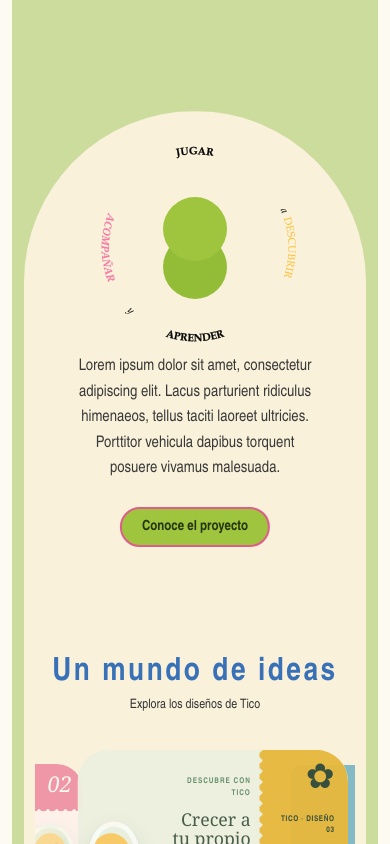
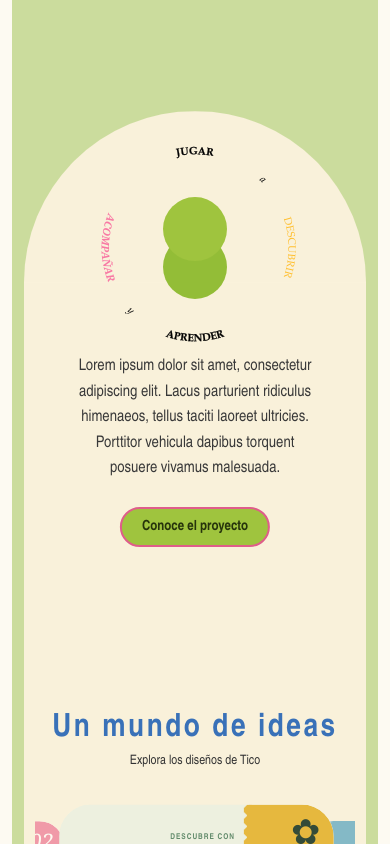
Before and after one commit to jrvrr/tico_web, a Next.js app: page / in a window 390 px wide. Shown: the part 1360-2204 px from the top of the page. Built offline with nearby package versions, Linux system fonts and the light colour scheme.

Commit message:
feat: espacio en carrusel y texto con scroll

```diff
--- a/src/app/page.module.css
+++ b/src/app/page.module.css
@@ -240,7 +240,7 @@
 .introPanel {
   position: relative;
   container-type: inline-size;
-  height: 2800px;
+  height: 3097px;
   margin-top: 128px;
   overflow: hidden;
   background: #fdfaf2;
@@ -350,7 +350,8 @@
   width: 70%;
   aspect-ratio: 1;
   overflow: visible;
-  transform: translateX(-50%);
+  transform: translateX(-50%) rotate(var(--scroll-rotation, 0deg));
+  transform-origin: 50% 50%;
 }
 
 .creamArcLabel {
@@ -434,7 +435,7 @@
 
 .carouselPanel {
   position: absolute;
-  top: clamp(289px, calc(36cqw + 9px), 609px);
+  top: clamp(345px, calc(36cqw + 65px), 665px);
   right: 3%;
   left: 3%;
   z-index: 3;
@@ -1199,6 +1200,10 @@
 }
 
 @media (prefers-reduced-motion: reduce) {
+  .creamArcText {
+    transform: translateX(-50%);
+  }
+
   .carouselSlide {
     transition: none;
   }
@@ -1454,7 +1459,7 @@
   }
 
   .introPanel {
-    height: 1560px;
+    height: 1717px;
     margin-top: 96px;
   }
 
@@ -1464,7 +1469,7 @@
   }
 
   .carouselPanel {
-    top: 365px;
+    top: 421px;
     right: 2%;
     left: 2%;
     height: clamp(320px, 76cqw, 420px);
--- a/src/app/page.tsx
+++ b/src/app/page.tsx
@@ -1,7 +1,7 @@
 "use client";
 
 import Image from "next/image";
-import { useEffect, useState, type FormEvent } from "react";
+import { useEffect, useRef, useState, type FormEvent } from "react";
 import { sileo, Toaster } from "sileo";
 import "sileo/styles.css";
 import styles from "./page.module.css";
@@ -131,6 +131,7 @@ export default function Home() {
   const [errors, setErrors] = useState<Errors>({});
   const [validated, setValidated] = useState(false);
   const [activeSlide, setActiveSlide] = useState(0);
+  const creamArcTextRef = useRef<SVGSVGElement>(null);
 
   useEffect(() => {
     const interval = window.setInterval(() => {
@@ -141,6 +142,29 @@ export default function Home() {
     }, 3000);
 
     return () => window.clearInterval(interval);
+  }, []);
+
+  useEffect(() => {
+    const arcText = creamArcTextRef.current;
+    if (!arcText) return;
+
+    let frame = 0;
+    const updateRotation = () => {
+      frame = 0;
+      const rotation = (window.scrollY * 0.12) % 360;
+      arcText.style.setProperty("--scroll-rotation", `${rotation}deg`);
+    };
+    const handleScroll = () => {
+      if (!frame) frame = window.requestAnimationFrame(updateRotation);
+    };
+
+    updateRotation();
+    window.addEventListener("scroll", handleScroll, { passive: true });
+
+    return () => {
+      window.removeEventListener("scroll", handleScroll);
+      if (frame) window.cancelAnimationFrame(frame);
+    };
   }, []);
 
   function update(field: Field, value: string) {
@@ -257,6 +281,7 @@ export default function Home() {
                   </svg>
                 </div>
                 <svg
+                  ref={creamArcTextRef}
                   className={styles.creamArcText}
                   viewBox="0 0 1000 1000"
                   role="img"
@@ -267,7 +292,7 @@ export default function Home() {
                     <path id="cream-title-arc-right" d="M776 224 A390 390 0 0 1 776 776" />
                     <path id="cream-title-arc-bottom" d="M224 776 A390 390 0 0 0 776 776" />
                     <path id="cream-title-arc-left" d="M224 224 A390 390 0 0 0 224 776" />
-                    <path id="cream-title-connector-top" d="M776 224 A390 390 0 0 1 890 500" />
+                    <path id="cream-title-connector-top" d="M581 119 A390 390 0 0 1 881 419" />
                     <path id="cream-title-connector-bottom" d="M139 640 A390 390 0 0 0 351 860" />
                   </defs>
                   <text className={styles.creamArcLabel}>
```
